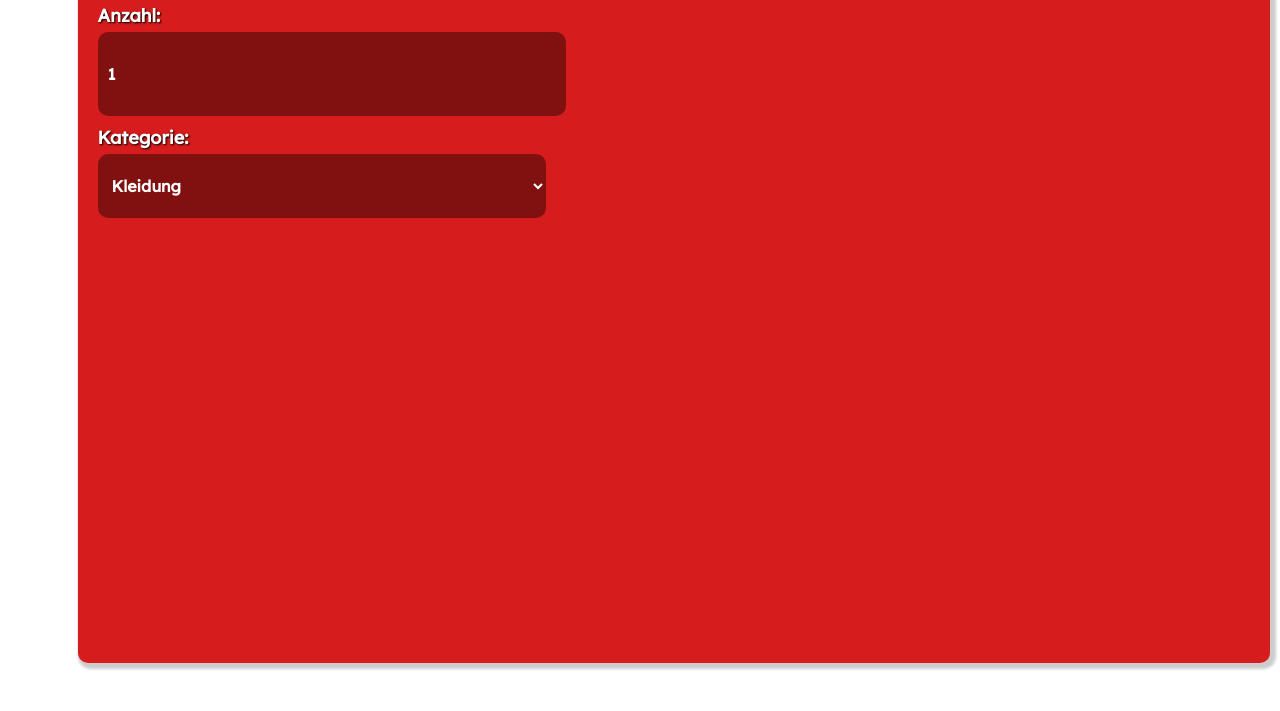
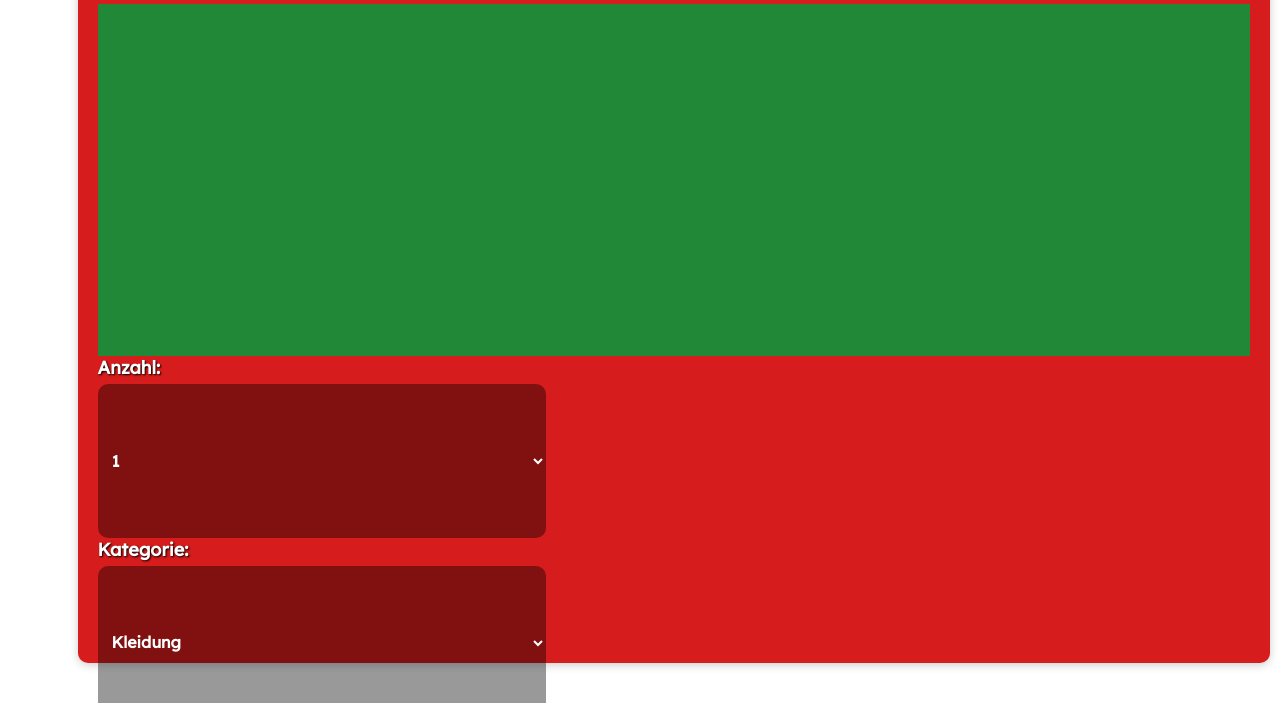
Before and after one commit to Vordix/inventurApp, a plain HTML site: page index.html in a window 1280 px wide. Shown: the part 105-816 px from the top of the page. Drawn offline with Linux system fonts and the light colour scheme.

Commit message:
scheiss sizing kacke

```diff
--- a/index.html
+++ b/index.html
@@ -10,10 +10,40 @@
 <body>
     <div class="container">
         <h1>Inventur-Aufnahme</h1>
+
+         <div id="spacer"></div>
+
         <form id="inventoryForm">
 
             <label class="ueberschrift" for="quantity">Anzahl:</label>
-            <input type="number" class="dropdown" name="quantity" required value="1" min="1"/>
+            <select name="quantity" id="quantitySelect" class="dropdown" required>
+                <option value="1">1</option>
+                <option value="2">2</option>
+                <option value="3">3</option>
+                <option value="4">4</option>
+                <option value="5">5</option>
+                <option value="6">6</option>
+                <option value="7">7</option>
+                <option value="8">8</option>
+                <option value="9">9</option>
+                <option value="10">10</option>
+                <option value="11">11</option>
+                <option value="12">12</option>
+                <option value="13">13</option>
+                <option value="14">14</option>
+                <option value="15">15</option>
+                <option value="16">16</option>
+                <option value="17">17</option>
+                <option value="18">18</option>
+                <option value="19">19</option>
+                <option value="20">20</option>
+                <option value="21">21</option>
+                <option value="22">22</option>
+                <option value="23">23</option>
+                <option value="24">24</option>
+                <option value="25">25</option>
+                <option value="über 25">26+</option>
+            </select>
 
             <label class="ueberschrift" for="category">Kategorie:</label>
             <select class="dropdown" id="categorySelect" name="category" required>
@@ -59,6 +89,7 @@
                 </select>
 
         </form>
+
     </div>
 
     <script src="script.js"></script>
--- a/style.css
+++ b/style.css
@@ -19,9 +19,17 @@ body {
     padding: 20px;
     border-radius: 10px;
     background: #d61c1c;
-    box-shadow: 3px 3px 3px 3px rgba(0, 0, 0, 0.2);
+    box-shadow:  0 2px 10px rgba(0, 0, 0, 0.2);
     vertical-align: bottom;
 
+
+}
+#spacer {
+    flex-grow: 1;
+    width: 100%;
+    min-height: 44vh; /* Mindesthöhe für den Spacer */
+    max-height: 80vh;
+    background-color: #218838;
 }
 
 h1 {
@@ -37,6 +45,8 @@ h1 {
 form {
     display: flex;
     flex-direction: column;
+    align-items: left;
+
 }
 
 label {
@@ -69,7 +79,7 @@ button:hover {
 
 .dropdown {
     max-width: 35vw;
-    min-height: 5vw;
+    min-height: 12vw;
     padding: 10px;
     border: none;
     border-radius: 10px;
```
